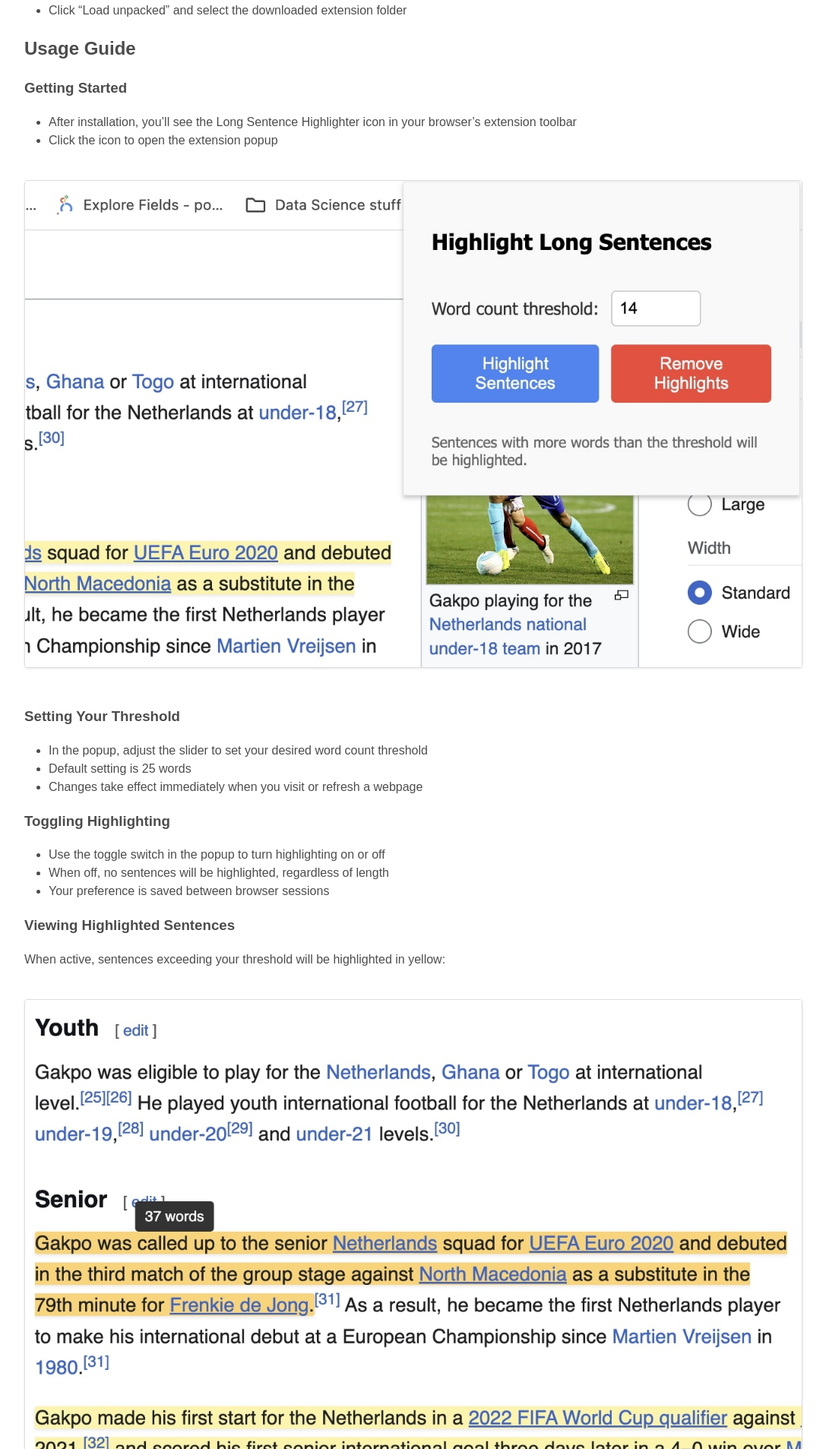
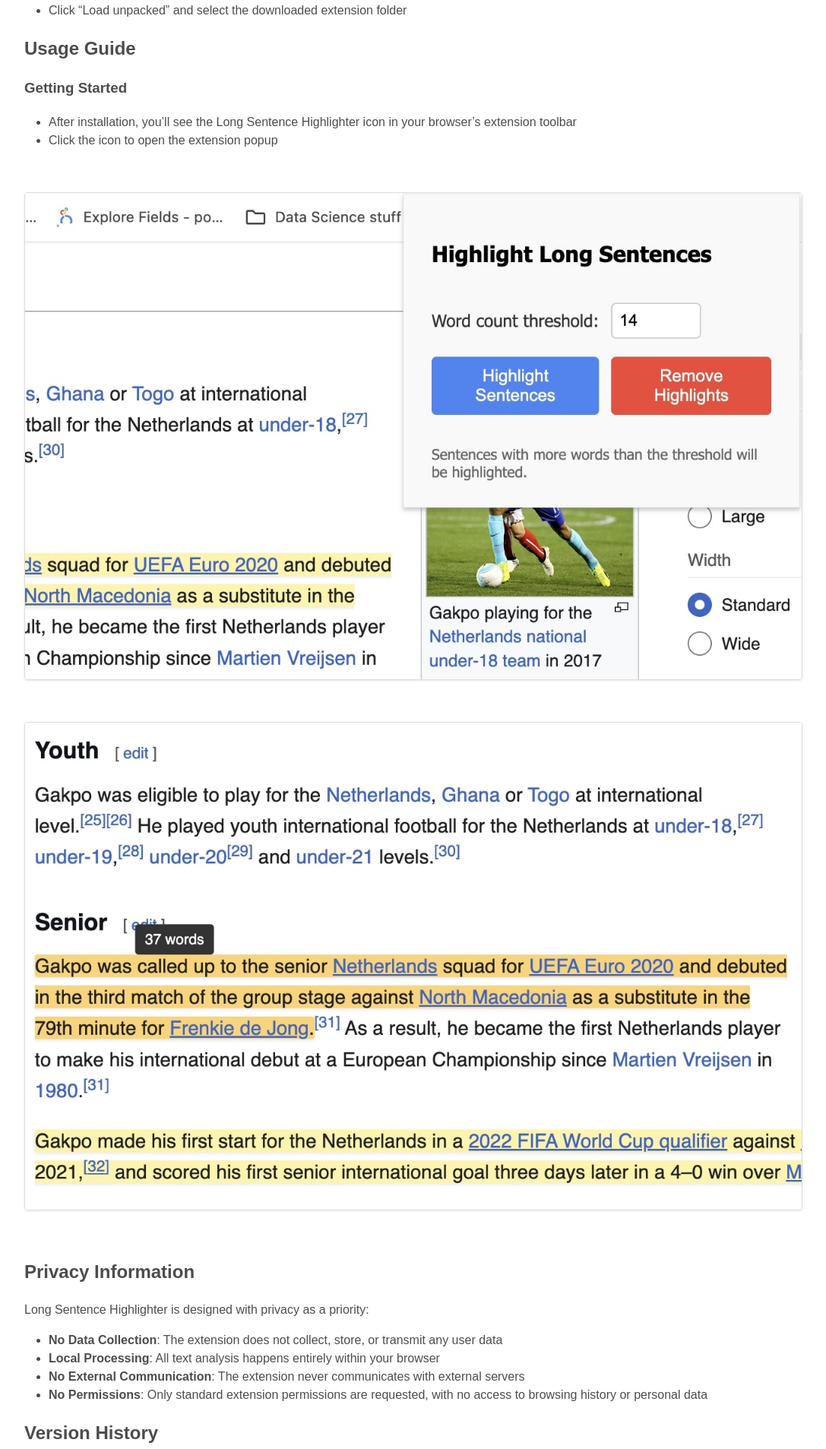
Before and after one commit to tfrenkiel040/website, a Jekyll site: the page built from long-sentence-highlighter.markdown, in a window 1280 px wide. Shown: the part 1080-2987 px from the top of the page at 76% size, without its empty margins (96-1183 px from the left). Built offline with Jekyll 4.4.1, drawn with Linux system fonts in a browser that asks for light colours; some of the changed text lies outside the part shown.

Commit message:
Update long-sentence-highlighter.markdown

```diff
--- a/long-sentence-highlighter.markdown
+++ b/long-sentence-highlighter.markdown
@@ -48,47 +48,12 @@
 1. After installation, you'll see the Long Sentence Highlighter icon in your browser's extension toolbar
 2. Click the icon to open the extension popup
 
-<img src="/assets/images/LSH2.jpg" alt="Extension Popup Interface" class="screenshot">
+<div class="screenshot-container">
+  <img src="/assets/images/LSH2.jpg" alt="Extension Popup Interface" class="screenshot">
+  <img src="/assets/images/LSH3.jpg" alt="Example of Highlighted Sentences" class="screenshot">
+</div>
 
-### Setting Your Threshold
 
-1. In the popup, adjust the slider to set your desired word count threshold
-2. Default setting is 25 words
-3. Changes take effect immediately when you visit or refresh a webpage
-
-### Toggling Highlighting
-
-1. Use the toggle switch in the popup to turn highlighting on or off
-2. When off, no sentences will be highlighted, regardless of length
-3. Your preference is saved between browser sessions
-
-### Viewing Highlighted Sentences
-
-When active, sentences exceeding your threshold will be highlighted in yellow:
-
-<img src="/assets/images/LSH3.jpg" alt="Example of Highlighted Sentences" class="screenshot">
-
-## FAQ
-
-### How does the extension define a "sentence"?
-
-The extension identifies sentences by common punctuation patterns (periods, question marks, exclamation points) while accounting for common exceptions like abbreviations and decimal numbers.
-
-### Will this work on all websites?
-
-The extension works on most standard websites. However, complex web applications, PDFs, or pages with unusual text formatting might have limited compatibility.
-
-### Does this slow down my browsing?
-
-No, the extension is designed to be lightweight and efficient. It processes text locally without sending any data to external servers.
-
-### Can I use this for languages other than English?
-
-Yes, the extension works with most Latin-based languages. Support for other language families may vary.
-
-### What happens if I set the threshold too low?
-
-Setting a very low threshold (e.g., 5-10 words) may result in most sentences being highlighted, reducing the utility of the tool.
 
 ## Privacy Information
 
@@ -102,20 +67,10 @@
 ## Version History
 
 ### Version 2.0 (April 3, 2025)
-- Completely redesigned interface
-- Improved sentence detection algorithm
-- Added customizable highlight colors
-- Fixed compatibility issues with dynamic websites
-- Reduced CPU and memory usage
-
-### Version 1.2 (September 2023)
-- Fixed bug affecting certain punctuation patterns
-- Improved performance on text-heavy pages
-
-### Version 1.1 (June 2023)
-- Added toggle functionality
-- Fixed memory leak issues
-- Improved extension icon
+- Better UI
+- Added the 'Remove highlights' button
+- Fixed bug where sentences that included links would not be counted correctly.
+- Improved highlight color
 
 ### Version 1.0 (April 2023)
 - Initial release
@@ -128,13 +83,6 @@
 
 <a href="https://www.linkedin.com/in/thomasfrenkiel/" class="contact-link">Thomas Frenkiel on LinkedIn</a>
 
-LinkedIn messages are the preferred method of contact for extension-related inquiries.
-
-## Acknowledgements
-
-- Original concept inspired by readability research by the Nielsen Norman Group
-- Icon design elements from [Feather Icons](https://feathericons.com/)
-- Special thanks to early testers who provided valuable feedback
 
 <style>
 .extension-header {
@@ -172,6 +120,11 @@
   box-shadow: 0 1px 3px rgba(0,0,0,0.1);
 }
 
+.screenshot-container {
+  margin: 2rem 0;
+  text-align: center;
+}
+
 .contact-link {
   display: inline-block;
   margin-top: 0.5rem;
```
